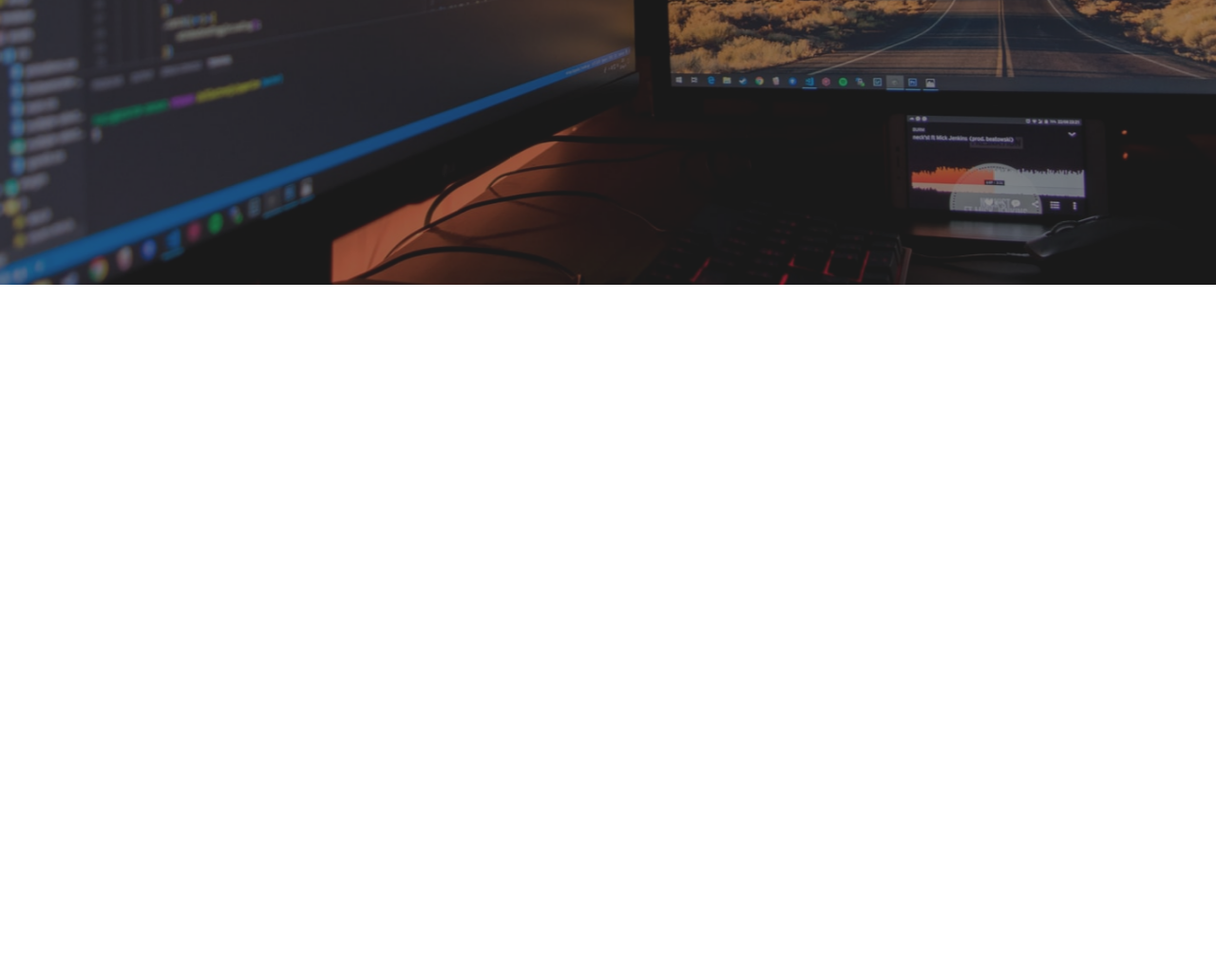
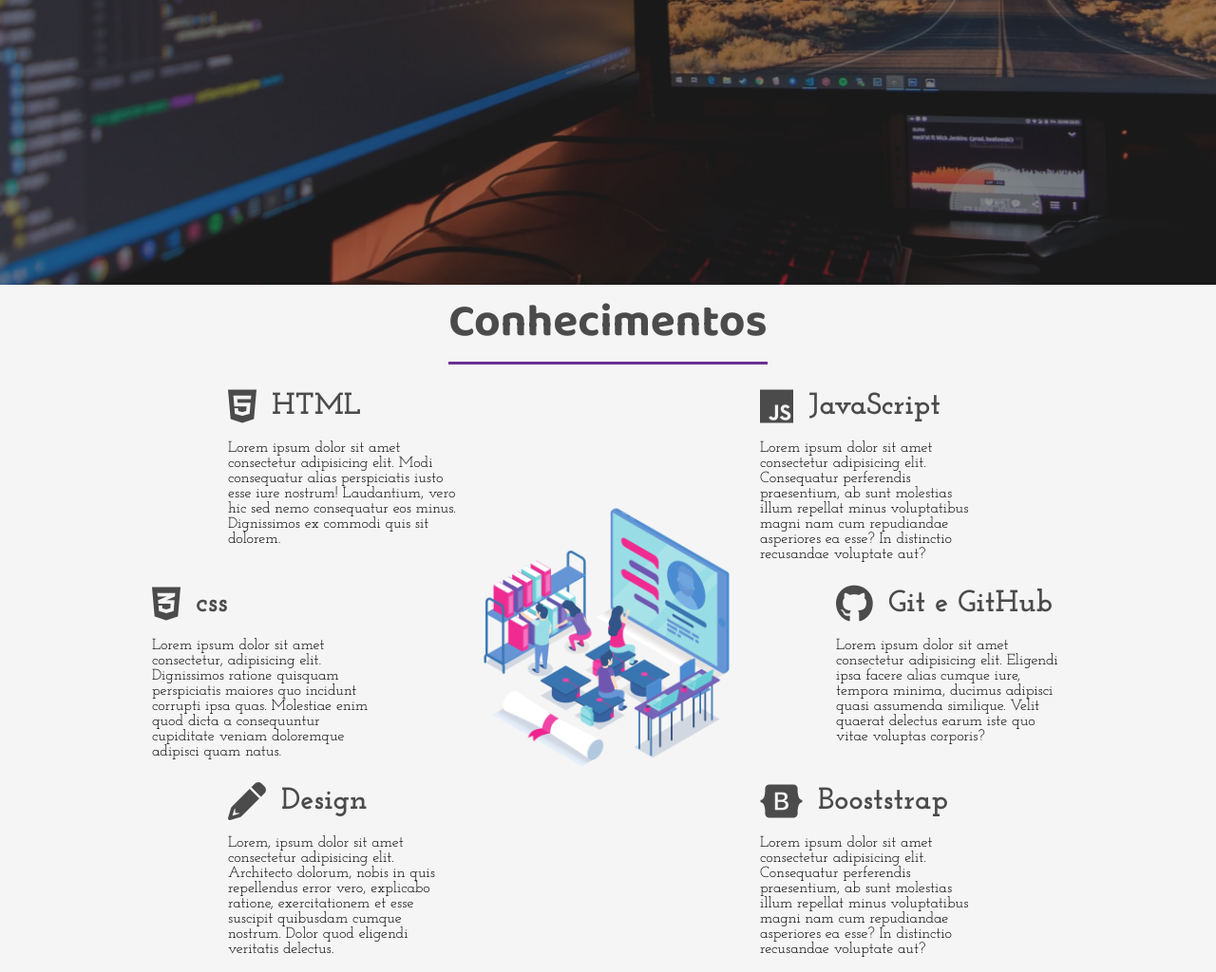
Before and after one commit to DanielaBursi/portifolio, a plain HTML site: page index.html in a window 1280 px wide. Shown: the part 500-1524 px from the top of the page at 95% size. Before the commit the page ends 800 px from the top, so only its background shows below. Drawn offline with Linux system fonts and the light colour scheme.

Commit message:
Grid layout

```diff
--- a/index.html
+++ b/index.html
@@ -1,5 +1,6 @@
 <!DOCTYPE html>
 <html lang="pt-BR">
+
 <head>
     <meta charset="UTF-8">
     <meta http-equiv="X-UA-Compatible" content="IE=edge">
@@ -11,8 +12,9 @@
     <link rel="manifest" href="/site.webmanifest">
     <title>Portfólio</title>
 </head>
+
 <body>
-    <div class ="container">
+    <div class="container">
 
         <div class="principal">
             <div class="line" id="line1"></div>
@@ -32,24 +34,103 @@
             </div>
         </header>
 
-        <div class="sidebar">
+        <aside class="sidebar">
             <nav>
                 <ul class="menu">
-                    <li class="menu-item"><a href="#" class="menu-link">Home</a></li>
-                    <li class="menu-item"><a href="#" class="menu-link">Conhecimento</a></li>
+                    <li class="menu-item"><a href="#pg1" class="menu-link">Home</a></li>
+                    <li class="menu-item"><a href="#sessao-conhecimentos" class="menu-link">Conhecimento</a></li>
                     <li class="menu-item"><a href="#" class="menu-link">Projetos</a></li>
                     <li class="menu-item"><a href="#" class="menu-link">Contato</a></li>
                     <li class="menu-item"><a href="#" class="menu-link">Orçamento</a></li>
                 </ul>
             </nav>
             <div class="social-media">
-                <a href="#"><i class="fab fa-whatsapp"></i></a>
-                <a href="#"><i class="fab fa-github"></i></a>
-                <a href="#"><i class="fab fa-linkedin"></i></a>
+                <a href="https://contate.me/DanielaBursi"><i class="fab fa-whatsapp"></i></a>
+                <a href="https://github.com/DanielaBursi"><i class="fab fa-github"></i></a>
+                <a href="https://www.linkedin.com/in/daniela-bursi-256547194/"><i class="fab fa-linkedin"></i></a>
             </div>
-        </div>
+        </aside>
+
+        <section class="sessao-conhecimentos">
+            <div class="sessao-header">
+                <h1>Conhecimentos</h1>
+            </div>
+            <div class="conhecimentos">
+                <div class="conhecimento">
+                    <div class="conhecimento-header">
+                        <i class="fab fa-html5"></i>
+                        <h3>HTML</h3>
+                    </div>
+                    <div class="conhecimento-text">
+                        <p>Lorem ipsum dolor sit amet consectetur adipisicing elit. Modi consequatur alias perspiciatis
+                            iusto esse iure nostrum! Laudantium, vero hic sed nemo consequatur eos minus. Dignissimos ex
+                            commodi quis sit dolorem.</p>
+                    </div>
+                </div>
+                <div class="conhecimento">
+                    <div class="conhecimento-header">
+                        <i class="fab fa-css3-alt"></i>
+                        <h3>css</h3>
+                    </div>
+                    <div class="conhecimento-text">
+                        <p>Lorem ipsum dolor sit amet consectetur, adipisicing elit. Dignissimos ratione quisquam
+                            perspiciatis maiores quo incidunt corrupti ipsa quas. Molestiae enim quod dicta a
+                            consequuntur cupiditate veniam doloremque adipisci quam natus.</p>
+                    </div>
+                </div>
+                <div class="conhecimento">
+                    <div class="conhecimento-header">
+                        <i class="fas fa-pencil-alt"></i>
+                        <h3>Design</h3>
+                    </div>
+                    <div class="conhecimento-text">
+                        <p>Lorem, ipsum dolor sit amet consectetur adipisicing elit. Architecto dolorum, nobis in quis
+                            repellendus error vero, explicabo ratione, exercitationem et esse suscipit quibusdam cumque
+                            nostrum. Dolor quod eligendi veritatis delectus.</p>
+                    </div>
+                </div>
+                <div class="conhecimento">
+                    <div class="conhecimento-header">
+                        <i class="fab fa-js"></i>
+                        <h3>JavaScript</h3>
+                    </div>
+                    <div class="conhecimento-text">
+                        <p>Lorem ipsum dolor sit amet consectetur adipisicing elit. Consequatur perferendis praesentium,
+                            ab sunt molestias illum repellat minus voluptatibus magni nam cum repudiandae asperiores ea
+                            esse? In distinctio recusandae voluptate aut?</p>
+                    </div>
+                </div>
+                <div class="conhecimento">
+                    <div class="conhecimento-header">
+                        <i class="fab fa-github"></i>
+                        <h3>Git e GitHub</h3>
+                    </div>
+                    <div class="conhecimento-text">
+                        <p>Lorem ipsum dolor sit amet consectetur adipisicing elit. Eligendi ipsa facere alias cumque
+                            iure, tempora minima, ducimus adipisci quasi assumenda similique. Velit quaerat delectus
+                            earum iste quo vitae voluptas corporis?</p>
+                    </div>
+                </div>
+                <div class="conhecimento">
+                    <div class="conhecimento-header">
+                        <i class="fab fa-bootstrap"></i>
+                        <h3>Booststrap</h3>
+                    </div>
+                    <div class="conhecimento-text">
+                        <p>Lorem ipsum dolor sit amet consectetur adipisicing elit. Consequatur perferendis praesentium,
+                            ab sunt molestias illum repellat minus voluptatibus magni nam cum repudiandae asperiores ea
+                            esse? In distinctio recusandae voluptate aut?</p>
+                    </div>
+                </div>
+                <div class="conhecimentos-img-wrapper">
+                    <img src="imagens/conhecimentos.png" alt="imagem conhecimento">
+                </div>
+            </div>
+        </section>
+
     </div>
 </body>
 
 <script src="script.js"></script>
+
 </html>
--- a/style.css
+++ b/style.css
@@ -242,3 +242,91 @@ header {
 .social-media i:hover {
     background-color: #a044ff;
 }
+
+.conhecimentos {
+    display: grid;
+    grid-template-columns: repeat(16 , 1fr);
+    grid-template-rows: repeat(6, 6rem);
+    row-gap: .5rem;
+}
+
+.conhecimento:nth-child(1) {
+    grid-column: 4 / 7;
+    grid-row: 1 / 3;
+}
+
+.conhecimento:nth-child(2) {
+    grid-column: 3 / 6;
+    grid-row: 3 / 5;
+}
+
+.conhecimento:nth-child(3) {
+    grid-column: 4 / 7;
+    grid-row: 5 / -1;
+}
+
+.conhecimento:nth-child(4) {
+    grid-column: 11 / 14;
+    grid-row: 1 / 3;
+}
+
+.conhecimento:nth-child(5) {
+    grid-column: 12 / 15;
+    grid-row: 3 / 5;
+}
+
+.conhecimento:nth-child(6) {
+    grid-column: 11 / 14;
+    grid-row: 5 / -1;
+}
+
+.sessao-header {
+    display: flex;
+    align-items: center;
+    justify-content: center;
+}
+
+.sessao-conhecimentos {
+    background-color: #f5f5f5;
+}
+
+.sessao-header h1 {
+    font-family: var(--font-primary);
+    font-size: 3rem;
+    color: #4b4b4b;
+    border-bottom: solid 3px #6a3093;
+    margin-bottom: 1.5rem;
+}
+
+.conhecimento-header {
+    display: flex;
+    align-items: center;
+    color: #4b4b4b;
+}
+
+.conhecimento-header i {
+    font-size: 2.5rem;
+
+}
+
+.conhecimento-header h3 {
+    font-family: var(--font-secundary);
+    font-size: 2rem;
+    padding-left: 1rem;
+}
+
+.conhecimento-text {
+    font-family: var(--font-secundary);
+    margin-top: 1rem;
+}
+
+.conhecimentos-img-wrapper {
+    grid-column: 7 / 11;
+    grid-row: 2 / 6;
+    width: 100%;
+}
+
+.conhecimentos-img-wrapper img {
+    object-fit: cover;
+    width: 100%;
+}
```
Also changed, not shown: imagens/conhecimentos.png (added).
